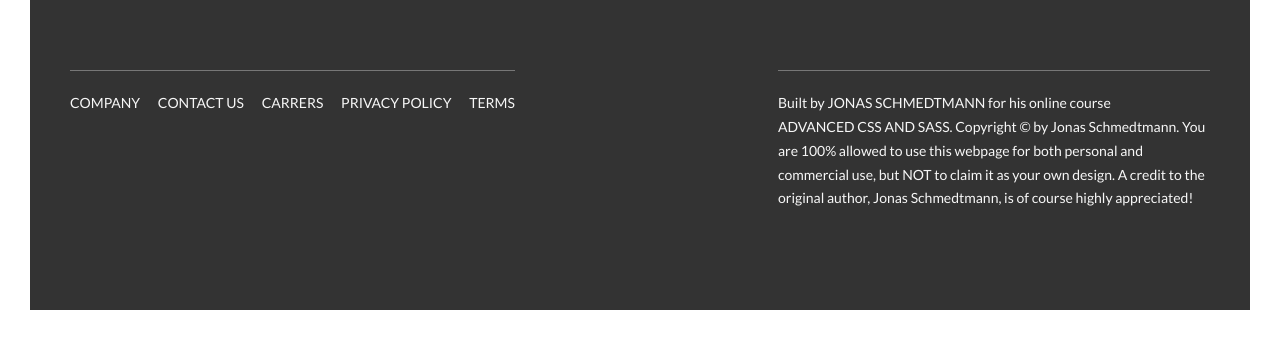
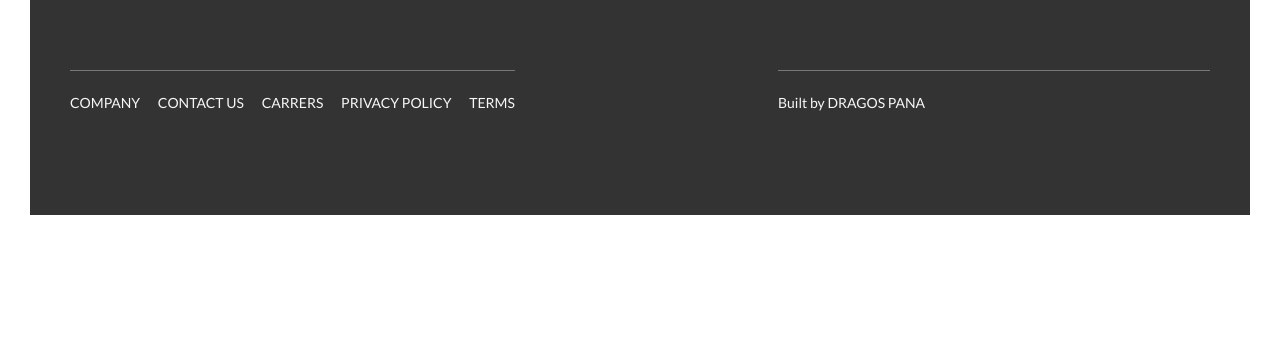
Before and after one commit to Dragos313/Natours, a website: page index.html in a window 1280 px wide. Shown: the part 5815-6155 px from the top of the page. After the commit the page ends 6060 px from the top, so only its background shows below. Drawn offline with Linux system fonts and the light colour scheme.

Commit message:
Update index.html

```diff
--- a/index.html
+++ b/index.html
@@ -390,10 +390,7 @@
                 </div>
                 <div class="col-1-of-2">
                     <p class="footer__copyright">
-                        Built by <a href="#" class="footer__link">Jonas Schmedtmann</a> for his online course <a href="#" class="footer__link">Advanced CSS and Sass</a>.
-                        Copyright &copy; by Jonas Schmedtmann. You are 100% allowed to use this webpage for both personal
-                        and commercial use, but NOT to claim it as your own design. A credit to the original author, Jonas
-                        Schmedtmann, is of course highly appreciated!
+                        Built by <a href="#" class="footer__link">Dragos Pana</a>
                     </p>
                 </div>
             </div>
```
